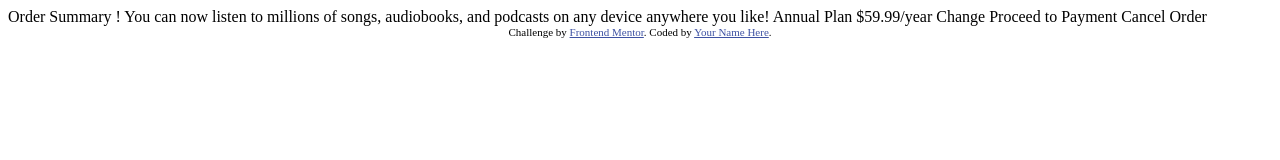
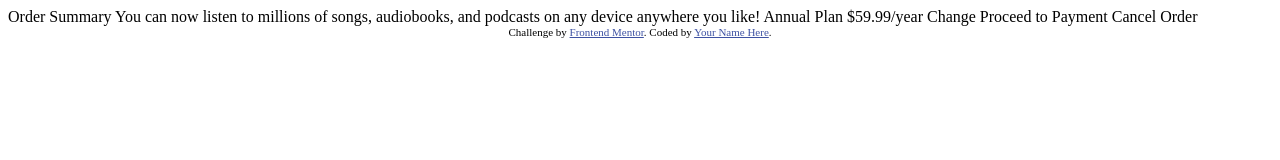
Before and after one commit to breezy070/fem-order-summary, a plain HTML site: page order-summary-component-main/index.html in a window 1280 px wide. Drawn offline with Linux system fonts and the light colour scheme.

Commit message:
Update index.html

```diff
--- a/order-summary-component-main/index.html
+++ b/order-summary-component-main/index.html
@@ -26,7 +26,7 @@
     </style>
   </head>
   <body>
-    Order Summary ! You can now listen to millions of songs, audiobooks, and
+    Order Summary You can now listen to millions of songs, audiobooks, and
     podcasts on any device anywhere you like! Annual Plan $59.99/year Change
     Proceed to Payment Cancel Order
 
```
